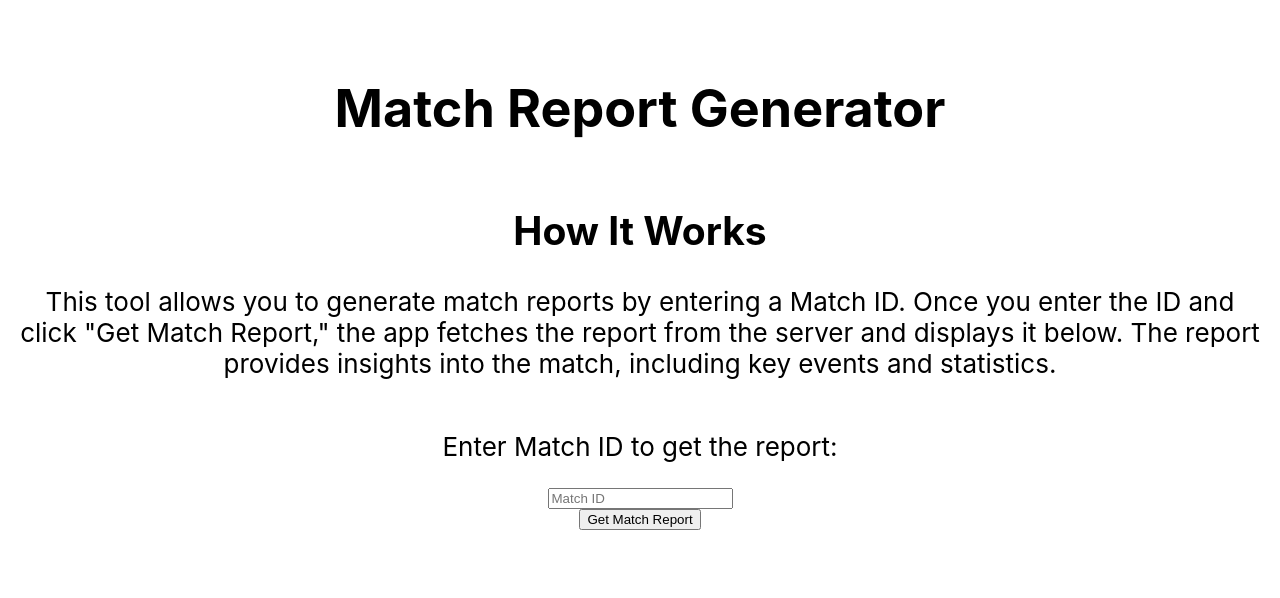
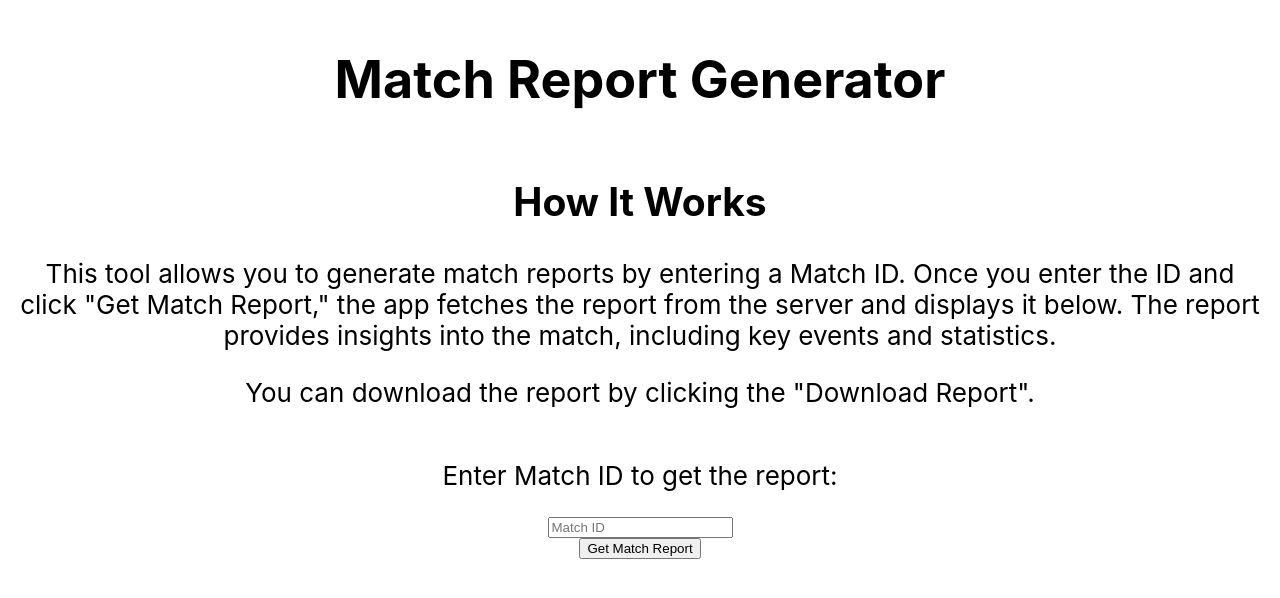
Before and after one commit to chefaraga123/report-generator-front-end, a React (Create React App) app: page / in a window 1280 px wide. Shown: the part 134-732 px from the top of the page. Built offline with nearby package versions, Linux system fonts and the light colour scheme.

Commit message:
change the location of the download report button

```diff
--- a/src/App.js
+++ b/src/App.js
@@ -80,6 +80,9 @@ function App() {
             from the server and displays it below. The report provides insights into the
             match, including key events and statistics.
           </p>
+          <p>
+            You can download the report by clicking the "Download Report".
+          </p>
         </div>
         <p>Enter Match ID to get the report:</p>
         <input
@@ -91,13 +94,13 @@ function App() {
         <button onClick={fetchMatchReport}>Get Match Report</button>
         {report && (
           <div className="match-report">
+            <button className="download-button" onClick={downloadReport}>Download Report</button>
             <h2>Match Report:</h2>
             {renderReport(report)}
             <h2>Goals:</h2>
             {renderGoals(goals)}
             <h2>Cards:</h2>
             {renderCards(cards)}
-            <button onClick={downloadReport}>Download Report</button>
           </div>
         )}
       </header>
```
